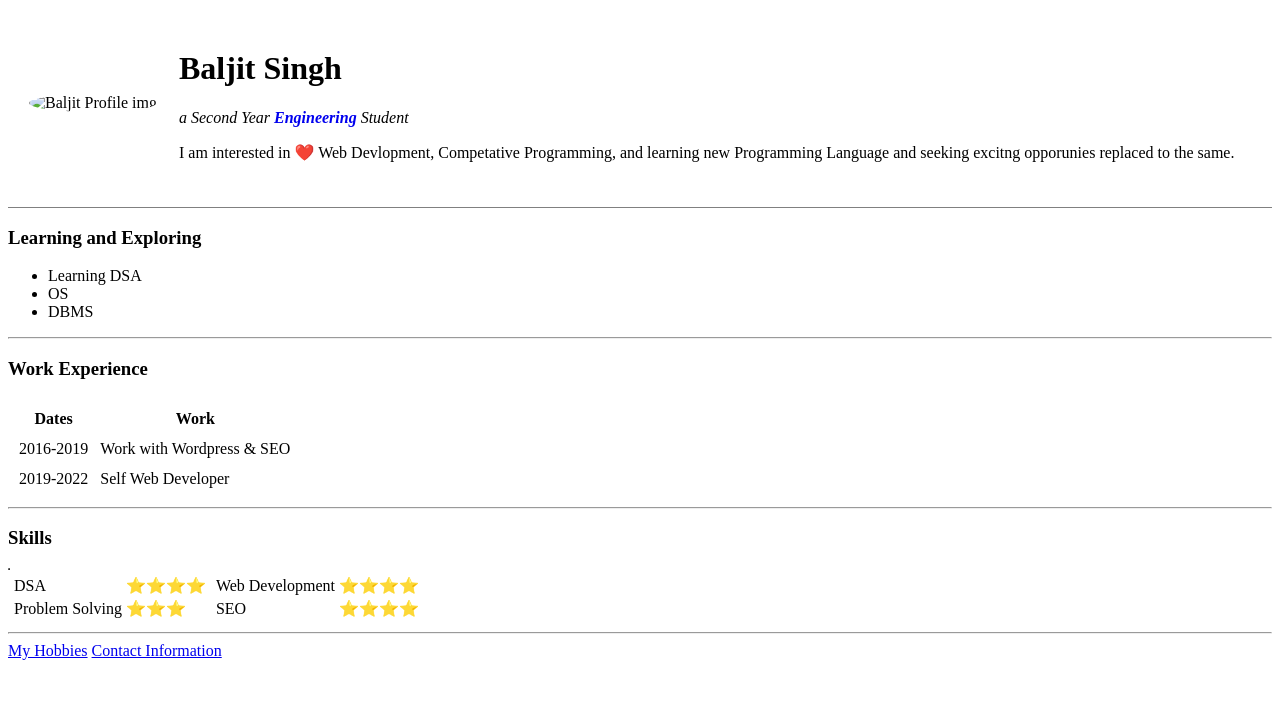
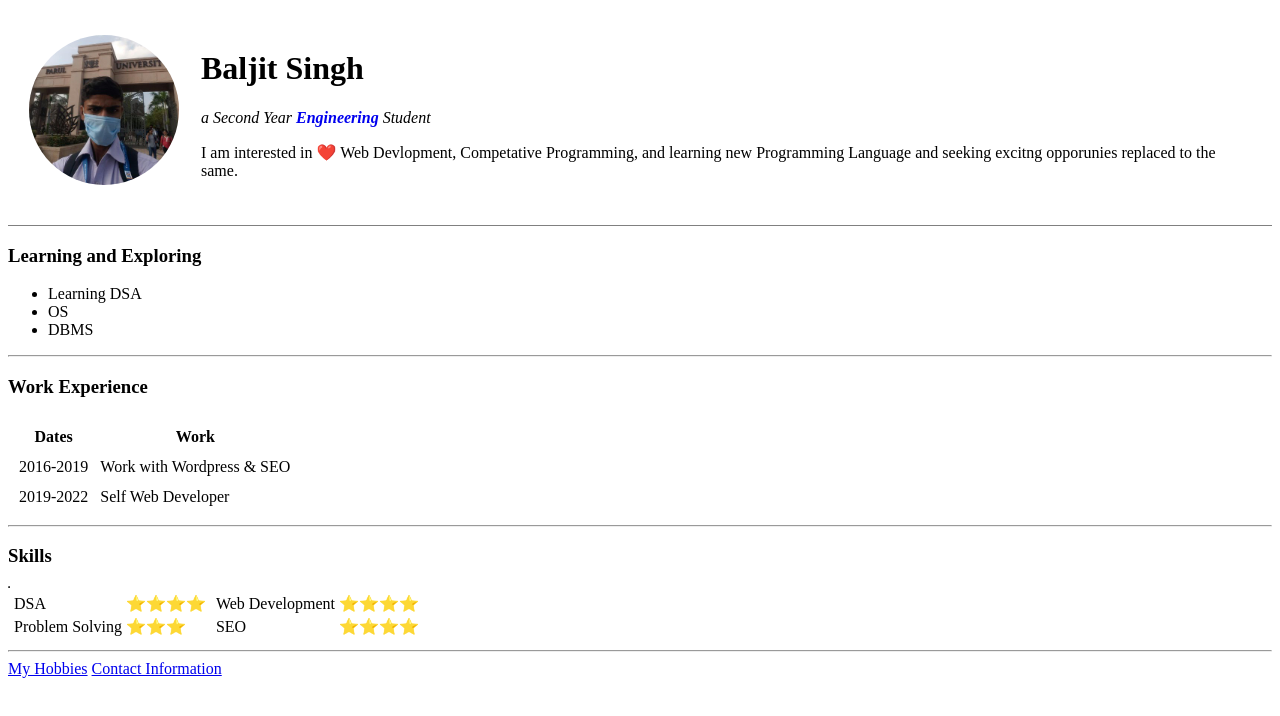
Before and after one commit to TheBaljitSingh/cv, a plain HTML site: page index.html in a window 1280 px wide. Drawn offline with Linux system fonts and the light colour scheme; the site is published under a folder, as on GitHub Pages, so addresses that start at the root find nothing.

Commit message:
Update index.html

```diff
--- a/index.html
+++ b/index.html
@@ -22,7 +22,7 @@
 
     <table cellspacing="20" >
         <tr>
-            <td>  <img src="/baljit_pic.jpg"   alt="Baljit Profile img">
+            <td>  <img src="baljit_pic.jpg"   alt="Baljit Profile img">
             </td>
             <td><h1>Baljit Singh</h1>
                 <p><em> a Second Year <strong><a class="engineering" href="https://en.wikipedia.org/wiki/Engineering">Engineering</a></strong> Student</em></p>
```
